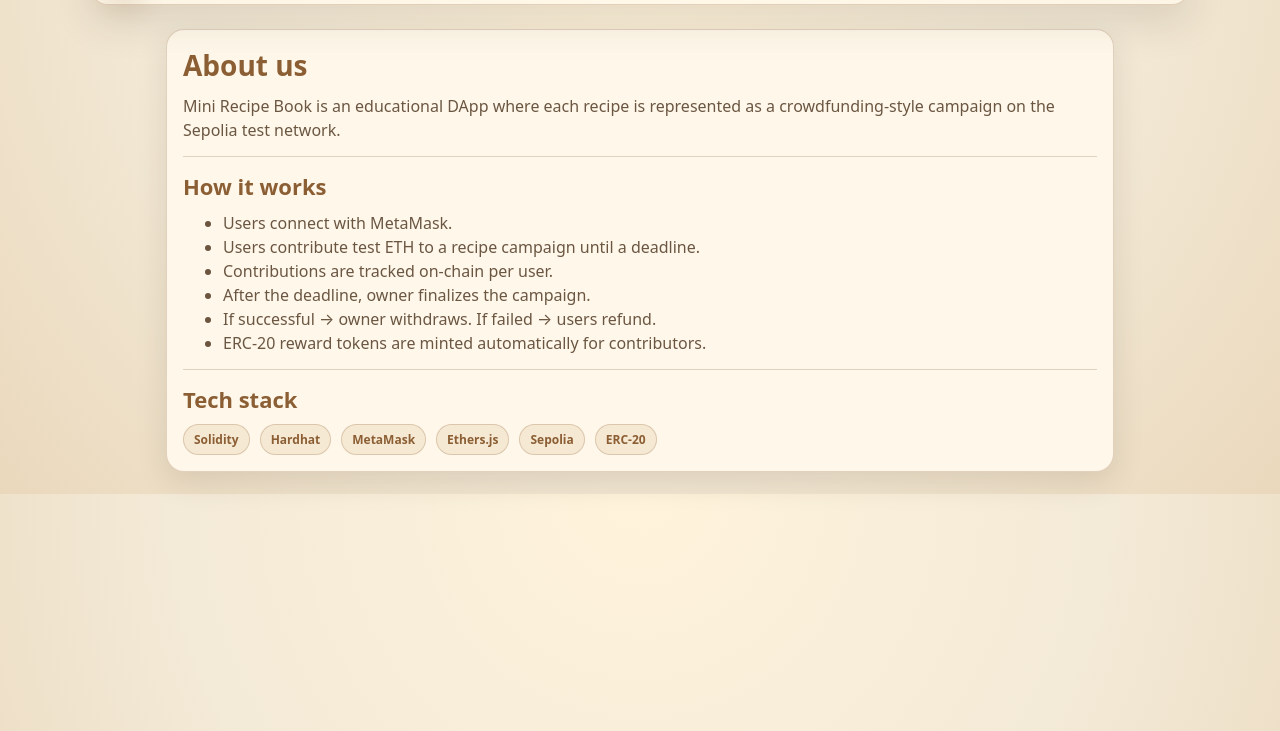
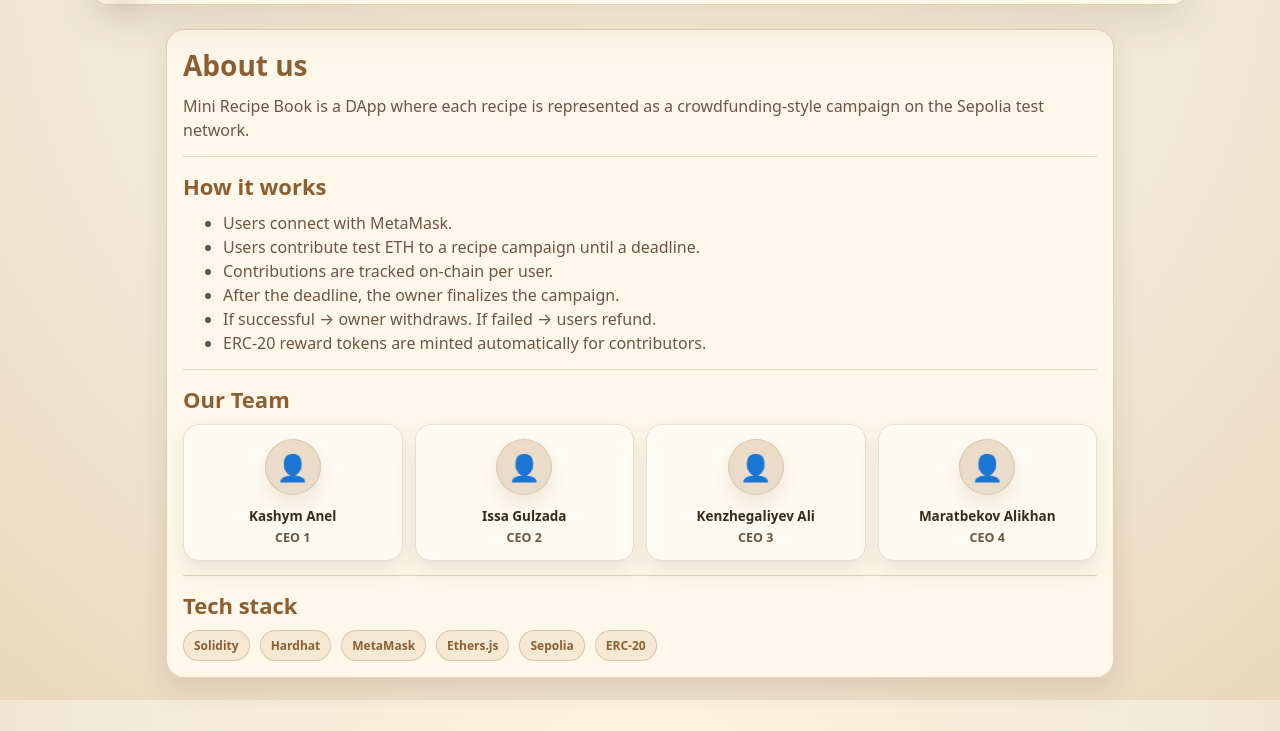
Before and after one commit to guulzadaa/MRB, a website: page frontend/about.html in a window 1280 px wide. Shown: the part 69-800 px from the top of the page. Drawn offline with nearby package versions, Linux system fonts and the light colour scheme.

Commit message:
Add team section
Updated the language of the about page from Russian to English and added a team section.

```diff
--- a/frontend/about.html
+++ b/frontend/about.html
@@ -1,5 +1,5 @@
 <!doctype html>
-<html lang="ru">
+<html lang="en">
 <head>
   <meta charset="utf-8"/>
   <meta name="viewport" content="width=device-width,initial-scale=1"/>
@@ -41,7 +41,7 @@
     <div class="card">
       <h1 class="h1">About us</h1>
       <p class="p">
-        Mini Recipe Book is an educational DApp where each recipe is represented as a crowdfunding-style campaign
+        Mini Recipe Book is a DApp where each recipe is represented as a crowdfunding-style campaign
         on the Sepolia test network.
       </p>
 
@@ -52,10 +52,39 @@
         <li>Users connect with MetaMask.</li>
         <li>Users contribute test ETH to a recipe campaign until a deadline.</li>
         <li>Contributions are tracked on-chain per user.</li>
-        <li>After the deadline, owner finalizes the campaign.</li>
+        <li>After the deadline, the owner finalizes the campaign.</li>
         <li>If successful → owner withdraws. If failed → users refund.</li>
         <li>ERC-20 reward tokens are minted automatically for contributors.</li>
       </ul>
+
+      <div class="hr"></div>
+      <h2 class="h1" style="font-size:22px;">Our Team</h2>
+
+      <div class="team-grid">
+        <div class="team-card">
+          <div class="team-avatar" aria-hidden="true">👤</div>
+          <div class="team-name">Kashym Anel</div>
+          <div class="team-role">CEO 1</div>
+        </div>
+
+        <div class="team-card">
+          <div class="team-avatar" aria-hidden="true">👤</div>
+          <div class="team-name">Issa Gulzada</div>
+          <div class="team-role">CEO 2</div>
+        </div>
+
+        <div class="team-card">
+          <div class="team-avatar" aria-hidden="true">👤</div>
+          <div class="team-name">Kenzhegaliyev Ali</div>
+          <div class="team-role">CEO 3</div>
+        </div>
+
+        <div class="team-card">
+          <div class="team-avatar" aria-hidden="true">👤</div>
+          <div class="team-name">Maratbekov Alikhan</div>
+          <div class="team-role">CEO 4</div>
+        </div>
+      </div>
 
       <div class="hr"></div>
 
```
